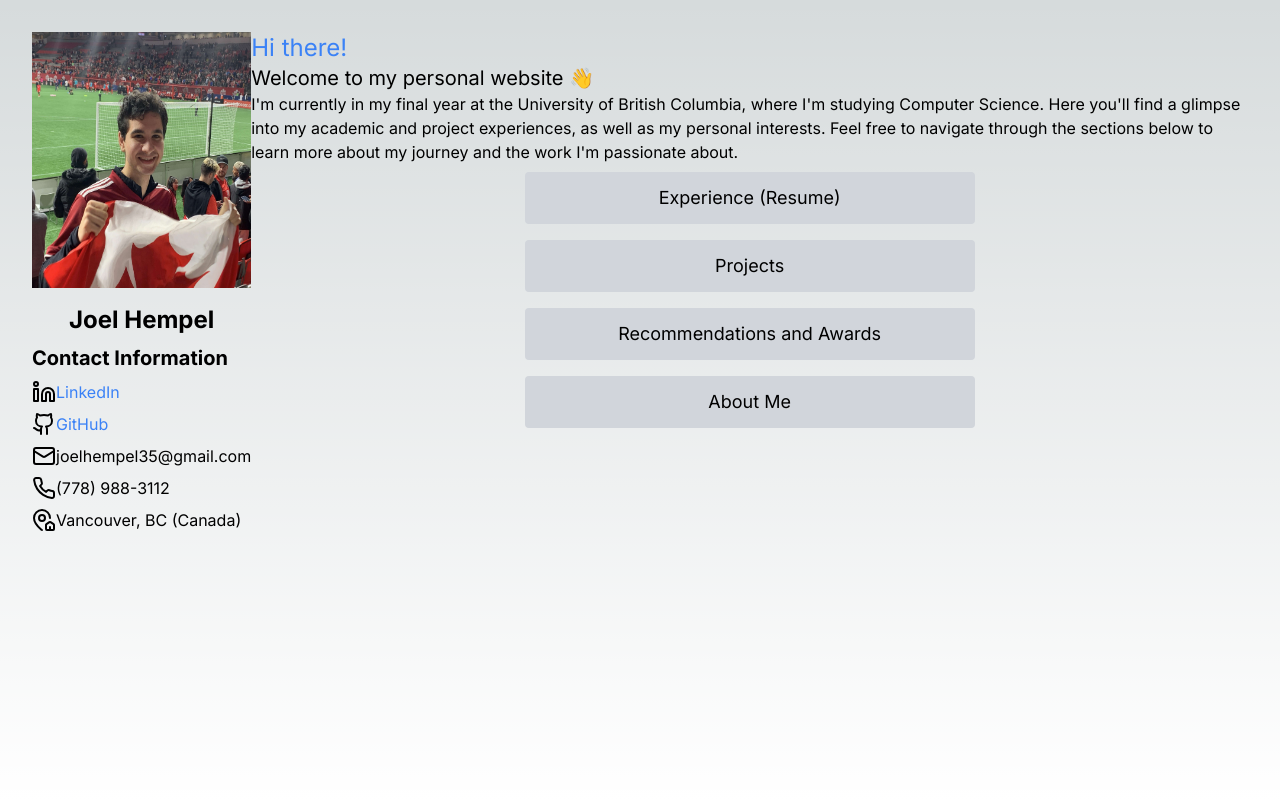
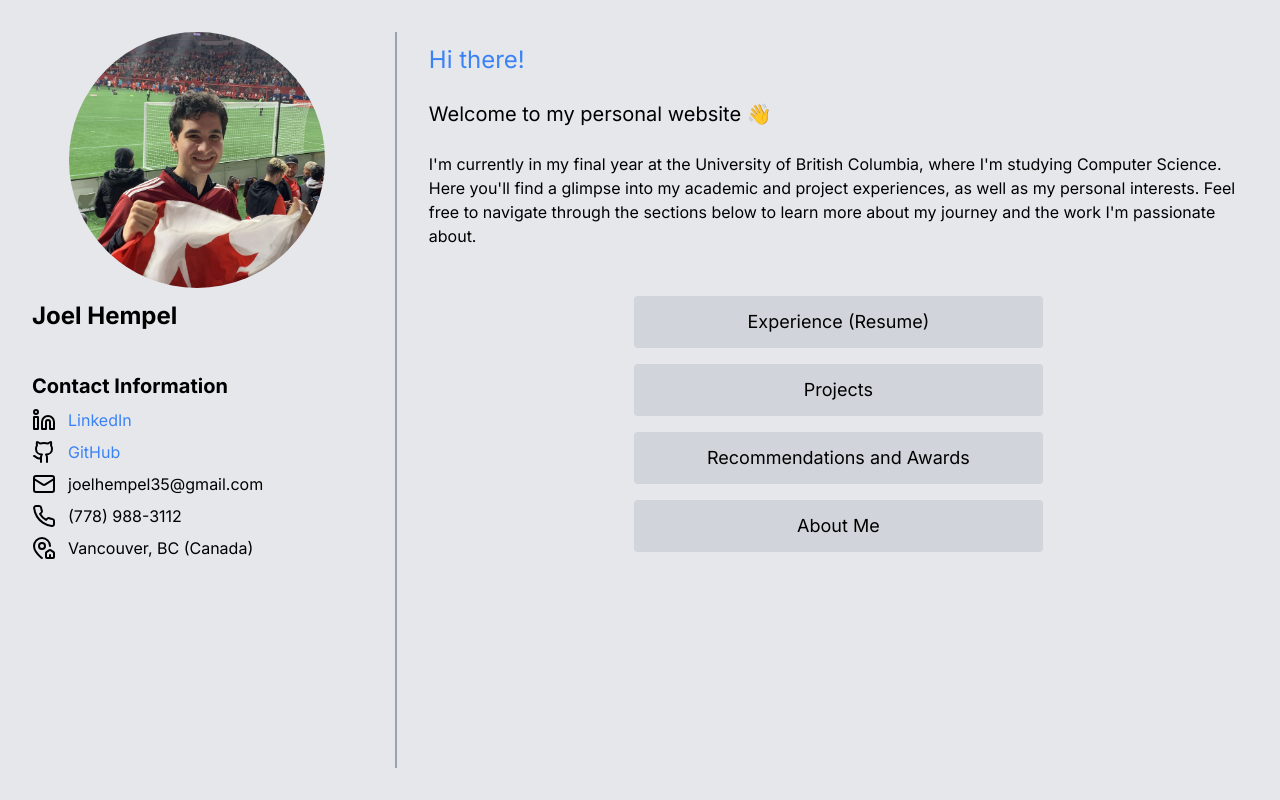
Before and after one commit to J0ELh/personal-website-2024, a Next.js app: page / in a window 1280 px wide. Built offline with nearby package versions, Linux system fonts and the light colour scheme.

Commit message:
fixed tailwind formatting issues

```diff
--- a/src/app/page.tsx
+++ b/src/app/page.tsx
@@ -17,12 +17,10 @@ const HomePage = () => {
 // todo, implement phone homepage after i've fixed the formatting issues of this
     return (
         isSmallScreen ?
-        <div>
-            <p>
-                <MobileHomePage/>
-            </p>
+        <div className='min-h-screen bg-gray-100 p-8 text-'>
+            <MobileHomePage/>
         </div> :
-        <div>
+        <div >
             <DesktopHomepage/>
         </div>
     );
--- a/src/full_page_components/DesktopHomepage.tsx
+++ b/src/full_page_components/DesktopHomepage.tsx
@@ -10,24 +10,23 @@ export const DesktopHomepage = () => {
     const basePath = useDeploymentContext();
 
     return (
-    <div className="min-h-screen min-w-[320px] bg-gray-200 p-8 flex text-black">
-            <div className="w-3/10 flex flex-col border-r-2 border-gray-400 pr-8 justify-between">
-                <div className=''>
-                  <div className='items-center text-center mb-3'>
-                  <div className="">
+        <div className="min-h-screen bg-gray-200 p-8 flex text-black">
+          {/* left column */}
+          <div className="basis-[30%] flex flex-col border-r-2 border-gray-400 pr-8">
+            <div className="flex justify-center mb-3">
               <Image
                 src={`${basePath}/images/joel_pf_lower_res.jpg`}
                 alt="Profile Photo"
-                        width={256} // Width in pixels (adjust as needed)
-                        height={256} // Height in pixels (adjust as needed)
-                        className="rounded-full mb-4 object-cover" // Tailwind classes for styling
-                        style={{ width: '16rem', height: '16rem' }} // Additional inline styling if needed
+                width={256}
+                height={256}
+                className="rounded-full object-cover"
+                unoptimized
               />
             </div>
 
             <h1 className="text-2xl font-bold mb-2">Joel Hempel</h1>
-                  </div>
-                  <div id="contact" className="contact-info mt-8 ">
+
+                <div id="contact" className="contact-info mt-8">
                     <h2 className="text-xl font-bold mb-2">Contact Information</h2>
                     <ul className="mb-2">
                         <li className="mb-2 flex flex-row gap-3">
@@ -55,12 +54,10 @@ export const DesktopHomepage = () => {
                             Vancouver, BC (Canada)
                         </li>
                     </ul>
-
-
                 </div>
             </div>
-            </div>
-            <div className="w-7/10 pl-8">
+            {/* right column */}
+            <div className="basis-[70%] pl-8">
                 <div className="content">
                     <h2 className='mt-3 mb-6 text-2xl text-blue-500 '>Hi there!</h2>
                     <h3 className='text-xl mb-6'>Welcome to my personal website 👋</h3>
@@ -70,24 +67,22 @@ export const DesktopHomepage = () => {
                 </div>
 
                 <nav className="flex justify-center items-center flex-col mt-10">
-                    {/* Open Resume PDF in a new tab */}
           <a
             href={`${basePath}/other_data/Joel_Hempel_Resume.pdf`}
             target="_blank"
             rel="noopener noreferrer"
-                            className='w-1/2 md:min-w-[320px] md:max-w-[450px] flex justify-center items-center text-lg m-2 p-3 bg-gray-300 rounded transition-colors duration-300 ease-in-out hover:bg-gray-400'
+            className="w-1/2 flex justify-center items-center text-lg m-2 p-3
+                       bg-gray-300 rounded transition-colors duration-300 ease-in-out
+                       hover:bg-gray-400"
           >
-                        <div >
-                            Experience (Resume)
-                        </div>
+            Experience&nbsp;(Resume)
           </a>
 
-                    <PageLink name={'Projects'} redirect={'projects'}/>
-                    <PageLink name={'Recommendations and Awards'} redirect={'recommendations_awards'}/>
-                    <PageLink name={'About Me'} redirect={'about'}/>
+          <PageLink name="Projects" redirect="projects" />
+          <PageLink name="Recommendations and Awards" redirect="recommendations_awards" />
+          <PageLink name="About Me" redirect="about" />
         </nav>
-
       </div>
     </div>
-    )
-}
+  );
+};
--- a/tailwind.config.ts
+++ b/tailwind.config.ts
@@ -4,7 +4,9 @@ const config: Config = {
   content: [
     "./src/app/**/*.{js,ts,jsx,tsx,mdx}",
     "./src/components/**/*.{js,ts,jsx,tsx,mdx}",
-    "./src/pages/**/*.{js,ts,jsx,tsx,mdx}"
+    "./src/pages/**/*.{js,ts,jsx,tsx,mdx}",
+    "./src/full_page_components/**/*.{js,ts,jsx,tsx}",
+
   ],
   theme: {
     extend: {
```
Lines whose indentation alone changed are shown as unchanged.
